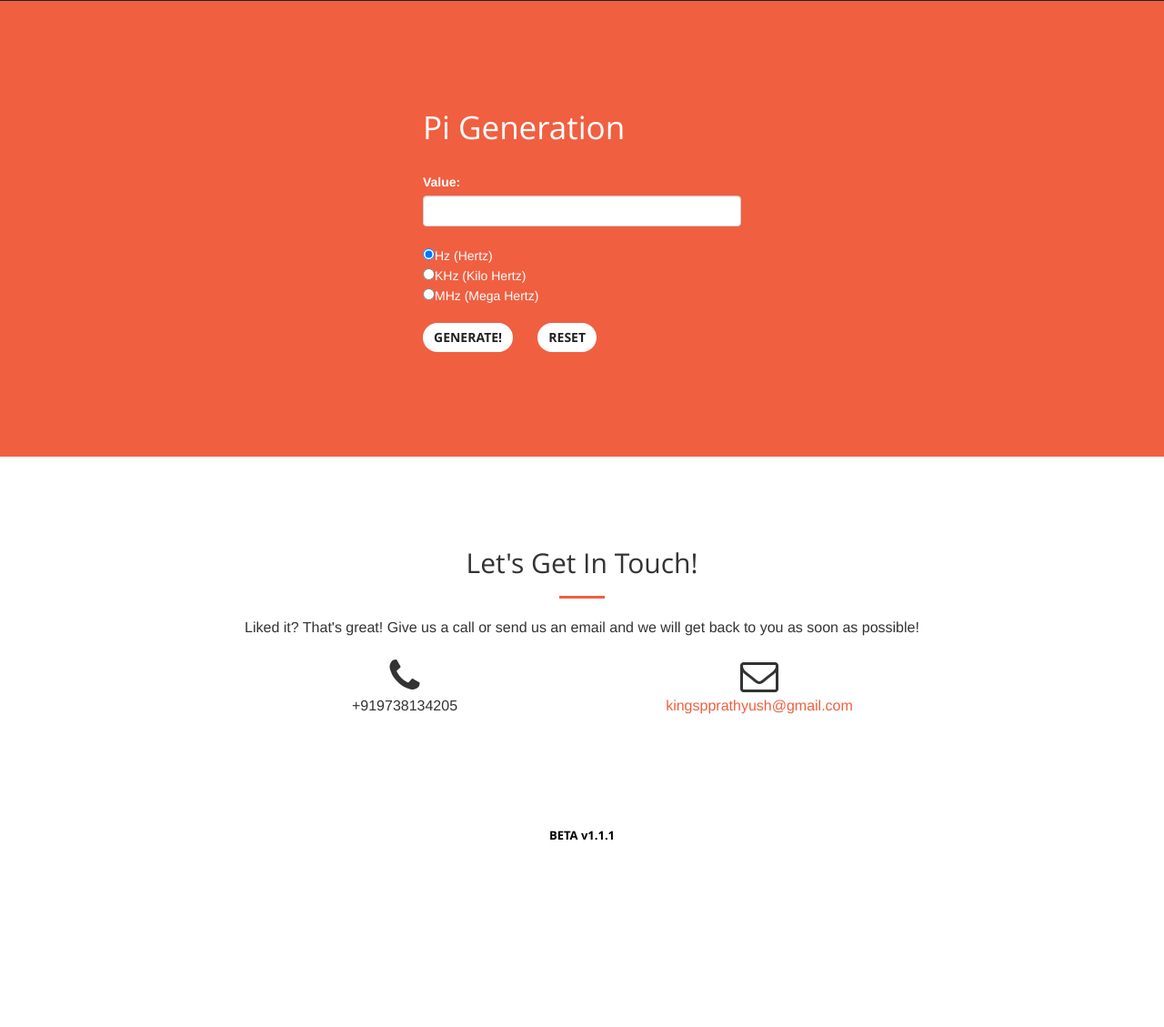
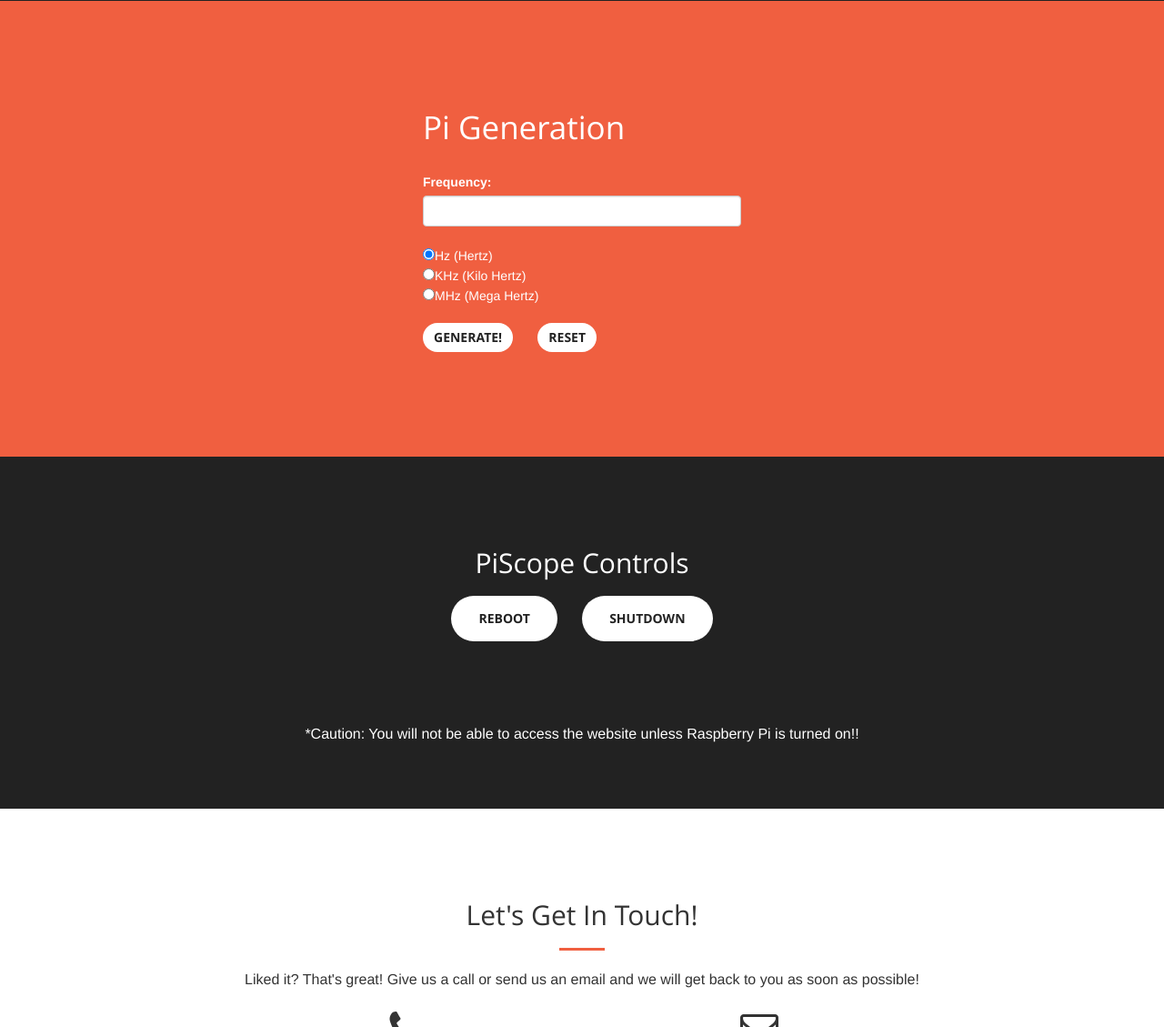
Before and after one commit to kingspp/PiScope-Flask, a Flask app: template templates/main.html in a window 1280 px wide. Shown: the part 2964-4093 px from the top of the page at 91% size. Before the commit the page ends 3888 px from the top, so only its background shows below. Run offline with Flask 2, Linux system fonts and the light colour scheme; the template is opened without the code that fills it, so the values that code supplies are empty; some libraries are stand-ins or nearby versions; some web fonts are replaced.

Commit message:
Added reboot and shutdown controls for raspberry pi

```diff
--- a/PiGen.py
+++ b/PiGen.py
@@ -4,8 +4,8 @@ from flask import Flask, flash, render_template, request, redirect
 from flask import Markup
 import math
 from lib2to3.fixer_util import String
-import struct
 import RPi.GPIO as GPIO
+import os
 
 
 
@@ -72,8 +72,8 @@ def main():
    user = auth.username()
    # flash('Welcome %s', % user)
    return render_template('main.html')
+
 @app.route("/my_form_post", methods=['POST'])
-
 def my_form_post():
     if (request.form['submit'] == "Generate!" and request.form['usr'] != ""):
         value = request.form['usr']
@@ -108,6 +108,18 @@ def my_form_post():
     ip = request.url_root
     return redirect(ip + "#pigen")
 
+@app.route("/piscope_controls", methods=['POST'])
+def piscope_controls_post():
+    if request.form['submit'] == "Reboot":
+        os.system("sudo shutdown -r now ")
+        message = Markup("<h3>Rebooting . . .</h3>")
+    elif request.form['submit'] == "Shutdown":
+        os.system("sudo shutdown -h now")
+        message = Markup("<h3>Turning off . . .</h3>")
+    flash(message)
+    ip = request.url_root
+    return redirect(ip + "#piscope-controls")
+
 def tuningWord(value, mf):
     freq = int((value * mf) * 4294967296 / 125000000)
     tw = freq
--- a/templates/main.html
+++ b/templates/main.html
@@ -26,6 +26,8 @@
 
     <!-- Custom CSS -->
     <link type="text/css" rel="stylesheet" href="{{ url_for('static', filename='css/creative.css') }}" />
+
+	<link rel="shortcut icon" href="{{ url_for('static', filename='favicon.ico') }}">
 
     <!-- HTML5 Shim and Respond.js IE8 support of HTML5 elements and media queries -->
     <!-- WARNING: Respond.js doesn't work if you view the page via file:// -->
@@ -98,13 +100,14 @@ apparatus required for analyzing the signals. Ultimately it should be a single p
                     <h2 class="section-heading">We've got what you need!</h2>
                     <hr class="light">
                     <p class="text-faded">From "Generation" of electronic signals such as Sinusiodal, triangular to the Detection and analysis of electronic signals and their parameters.</p>
-                    <a href="#" class="btn btn-default btn-xl">Get Started!</a>
+                    <a href="#ins" class="btn btn-default btn-xl page-scroll">Get Started!</a>
                 </div>
             </div>
         </div>
     </section>
 
-	<aside class="bg-dark">
+
+		<aside class="bg-dark" id="ins">
 			<div class="container text-left" >
 				<div class="call-to-action">
 					<h2 class="container text-center">Instructions for Pi Generation</h2>
@@ -133,6 +136,7 @@ apparatus required for analyzing the signals. Ultimately it should be a single p
 				</div>
 			</div>
 		</aside>
+
 
     <section id="services">
         <div class="container">
@@ -221,7 +225,7 @@ apparatus required for analyzing the signals. Ultimately it should be a single p
 			<h1>Pi Generation</h1><br>
 			<form action="/my_form_post" method="POST">
 				<div class="form-group">
-					<label for="usr">Value: </label>
+					<label for="usr">Frequency: </label>
 					<input type="number" class="form-control" name="usr"><br>
 				<input type="radio" name="val" value="hz" checked>Hz (Hertz)<br>
 				<input type="radio" name="val" value="khz">KHz (Kilo Hertz)<br>
@@ -238,6 +242,24 @@ apparatus required for analyzing the signals. Ultimately it should be a single p
 		</div>
 	</div>
 </section>
+
+    <aside class="bg-dark" id="piscope-controls">
+        <div class="container text-center">
+            <div class="call-to-action">
+                <h2 style="padding-top:50px">PiScope Controls</h2>
+				<form action="/piscope_controls" method="POST">
+				<input class="btn btn-default btn-xl wow tada" type="submit" name="submit" value="Reboot"> &nbsp &nbsp &nbsp
+				<input class="btn btn-default btn-xl wow tada" type="submit" name="submit" value="Shutdown"><br><br><br>
+				</form>
+				<div class="flashes">
+			  {% for message in get_flashed_messages() %}
+				{{ message }}
+			  {% endfor %}
+			</div>
+			<p style="padding-top:50px; padding-bottom:-25px">*Caution: You will not be able to access the website unless Raspberry Pi is turned on!!</p>
+            </div>
+        </div>
+    </aside>
 
     <section id="contact">
         <div class="container">
```
Also changed, not shown: static/favicon.ico (added). Lines whose indentation alone changed are shown as unchanged.
